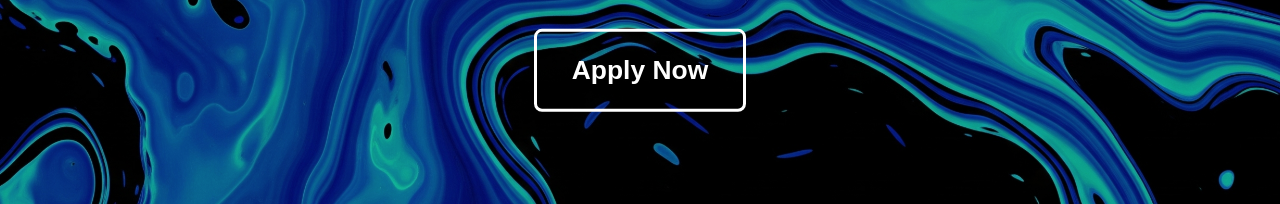
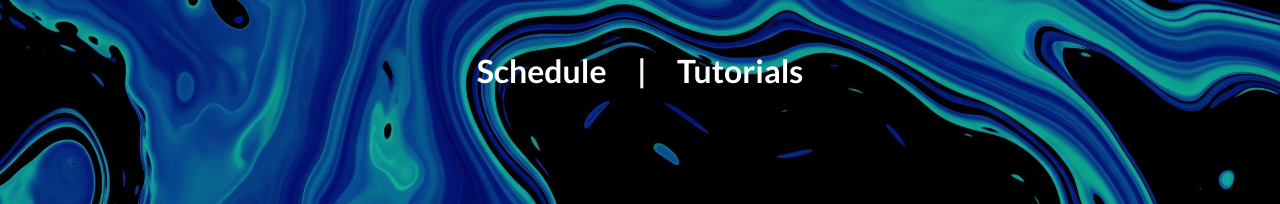
Before and after one commit to ai-for-science-org/ai-for-science-org.github.io, a plain HTML site: page index.html in a window 1280 px wide. Shown: the part 596-800 px from the top of the page. Drawn offline with Linux system fonts and the light colour scheme.

Commit message:
update banner with links to schedule and tutorials

```diff
--- a/index.html
+++ b/index.html
@@ -154,12 +154,17 @@
         <p class="subtitle">
           Workshop at the University of Toronto | November 3-5, 2025
         </p>
-        <a
-          href="https://forms.gle/osgDArBNrnuAkL2p8"
-          target="_blank"
-          class="apply-now-btn"
-          >Apply Now</a
-        >
+        <div class="banner-links">
+          <a href="#schedule" class="banner-link">Schedule</a>
+          <span class="banner-sep">|</span>
+          <a
+            href="https://github.com/ai-for-science-org/tutorials"
+            target="_blank"
+            rel="noopener"
+            class="banner-link"
+            >Tutorials</a
+          >
+        </div>
       </div>
     </header>
 
--- a/styles.css
+++ b/styles.css
@@ -629,6 +629,52 @@ body {
   box-shadow: 0 4px 8px rgba(0, 0, 0, 0.1); /* Optional: subtle shadow on hover */
 }
 /* End of New Apply Now Button Styles */
+
+/* Banner inline links (Schedule | Tutorials) */
+.banner-links {
+  display: inline-flex;
+  align-items: center;
+  gap: 0.5rem;
+  margin-top: 30px; /* keep similar spacing to previous Apply button */
+}
+
+.banner-link {
+  color: #fff;
+  background: transparent;
+  border: 4px solid rgba(255, 255, 255, 0); /* invisible by default to avoid layout shift; thicker baseline to match hover */
+  padding: 0.35rem 0.75rem; /* reserve space so hover doesn't shift layout */
+  text-decoration: none;
+  font-weight: 900; /* very bold */
+  font-size: 2rem; /* user requested size */
+  line-height: 1;
+  display: inline-block;
+  border-radius: 8px;
+  transition: background-color 180ms ease, border-color 180ms ease,
+    transform 180ms ease;
+}
+
+.banner-link:hover,
+.banner-link:focus {
+  text-decoration: none; /* remove underline */
+  outline: none;
+  background-color: rgba(
+    255,
+    255,
+    255,
+    0.06
+  ); /* subtle off-white hover color (not cyan) */
+  border-color: rgba(255, 255, 255, 1); /* white bounding box */
+  color: #fff; /* ensure text stays white on hover */
+  transform: translateY(-2px);
+}
+
+.banner-sep {
+  color: #fff;
+  opacity: 0.95;
+  margin: 0 0.4rem;
+  font-weight: 900;
+  font-size: 2rem;
+}
 
 /* Section Backgrounds */
 .section-light-bg {
```
